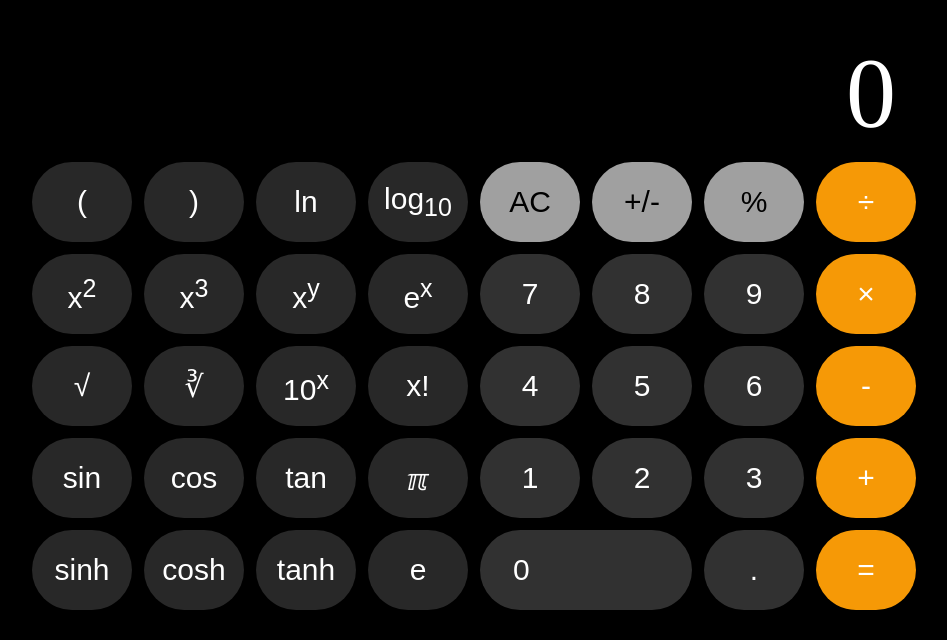
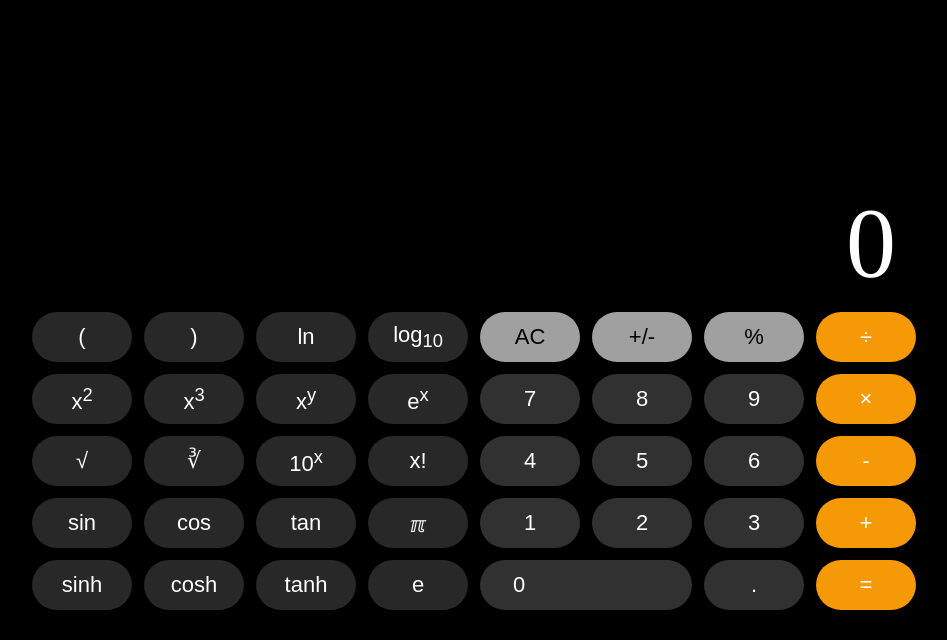
Before and after one commit to regina-etuknwa/iPhoneCalc, a plain HTML site: page index.html in a window 1280 px wide. Shown: the part 160-800 px from the top of the page, without its empty margins (166-1113 px from the left). Drawn offline with Linux system fonts and the light colour scheme.

Commit message:
landscape height

```diff
--- a/styles.css
+++ b/styles.css
@@ -91,7 +91,7 @@
 
 .sci-operators.highlight {
     background-color: #A0A0A0;
-    color: #000;
+    color: #000000;
 }
 
 
@@ -103,6 +103,8 @@
 
     .grid-container {
         grid-template-columns: auto auto auto auto auto auto auto auto;
+        width: 100%;
+        max-width: 884px;
     }
 
     .input-field {
@@ -112,7 +114,10 @@
     }
 
     .btn {
-        min-width: 100px;
+        height: 50px;
+        width: auto;
+        min-width: 70px;
+        font-size: 22px;
     }
 
     .zero {
```
